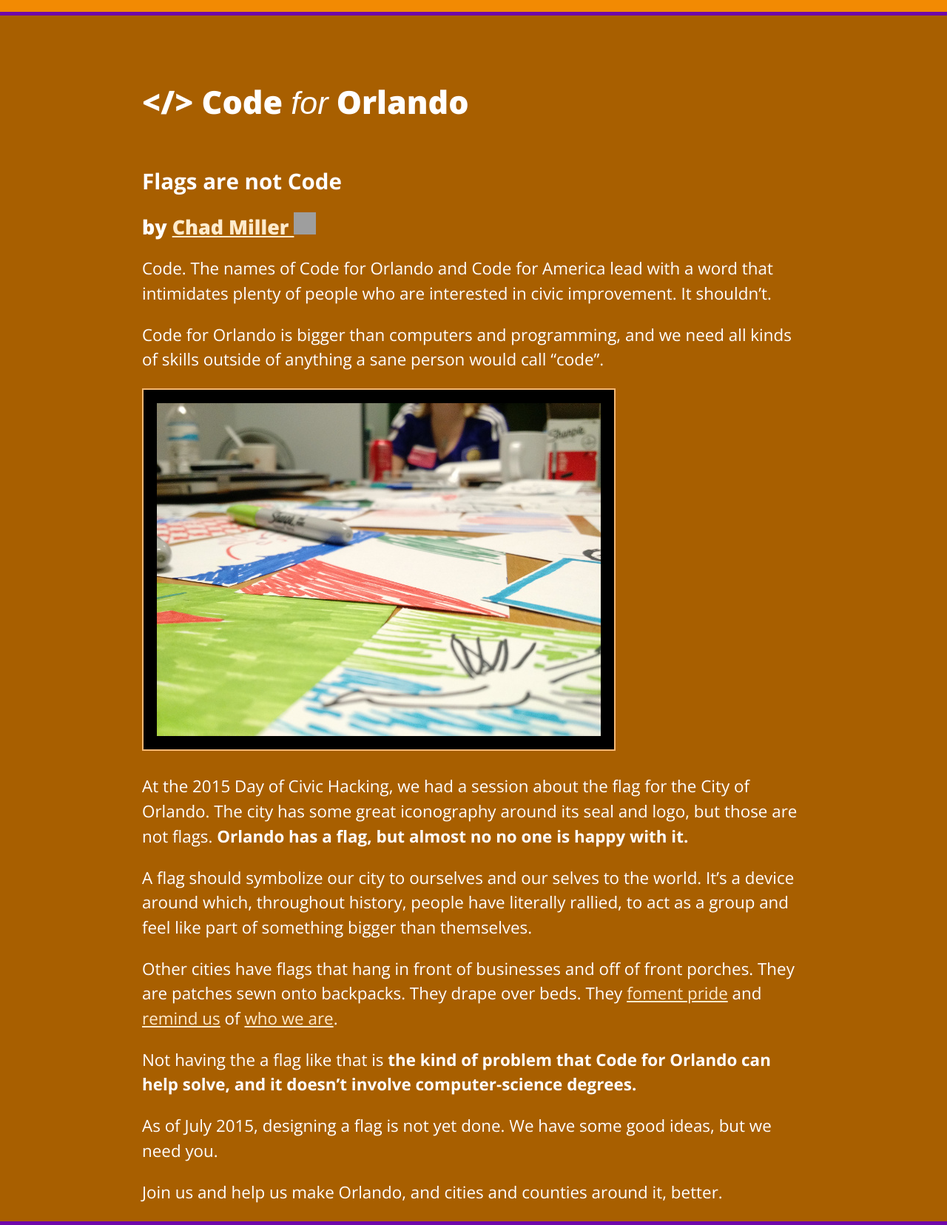
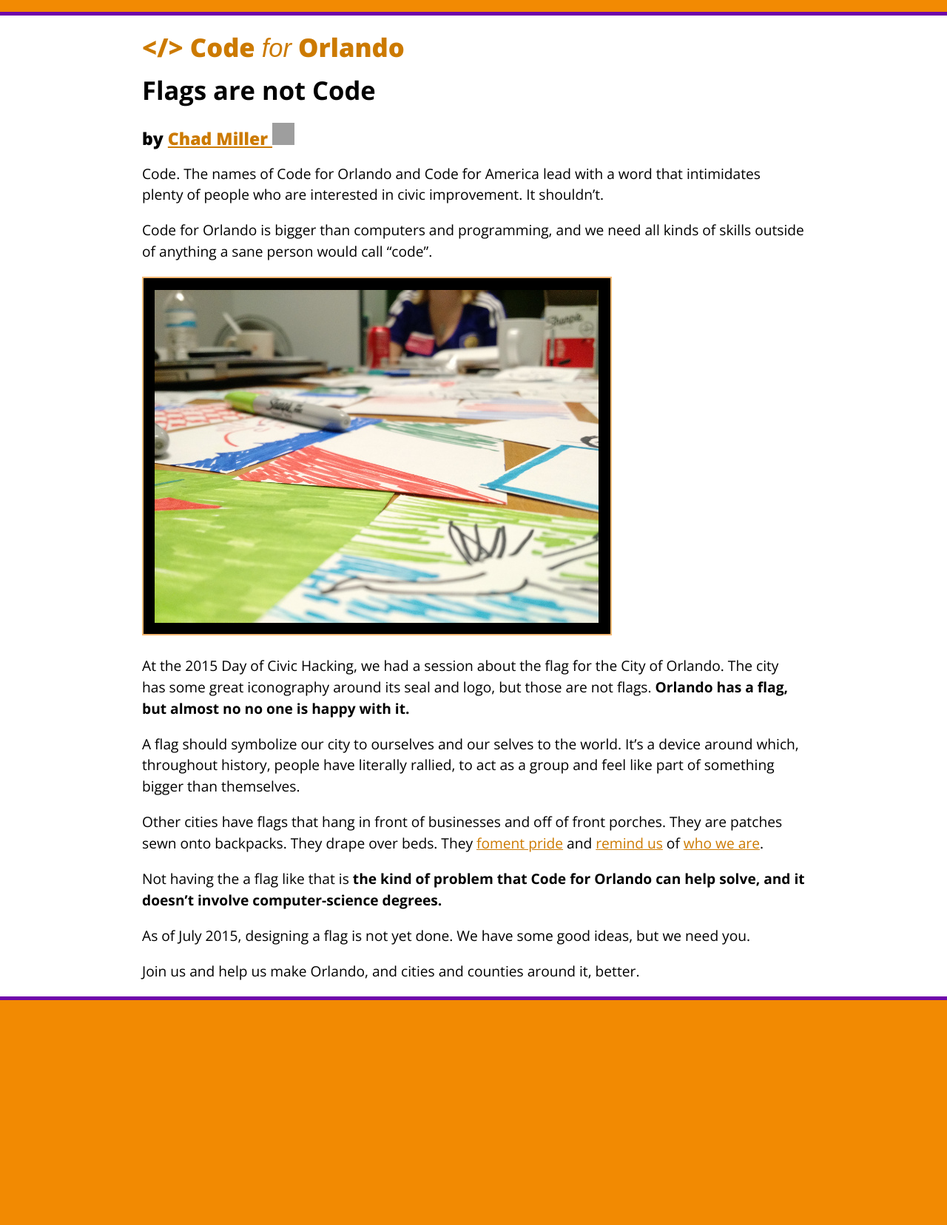
Before and after one commit to cforlando/cforlando.github.io, a Jekyll site: the page built from _posts/2015-07-30-flags.md, in a window 1280 px wide. Shown: the whole page at 74% size. Built offline with Jekyll 4.4.1, drawn with Linux system fonts in a browser that asks for light colours; some web fonts are replaced; after the commit the page ends 1352 px from its top, so only the background shows below that; grey boxes are pictures that could not be loaded.

Commit message:
Remove styles that are not in specific frontpage stylesheet

```diff
--- a/styles/site.css
+++ b/styles/site.css
@@ -2,24 +2,7 @@ html {
 	background-color: hsla(34, 98%, 48%, 1);
 }
 
-html#frontpage {
-	background-image: url(/images/orange-skyline-logoed.png);
-	background-position: center -4vh;
-	background-size: 100vw;
-	background-repeat: no-repeat;
-}
-
-@media (max-width: 1100px) {
-	html#frontpage {
-		background-position: center -2vh;
-	}
-}
-
 @media (max-width: 870px) {
-	html#frontpage {
-		background-position: center -1vh;
-	}
-
 	html {
 		font-size: smaller;
 	}
@@ -34,37 +17,19 @@ html body {
 }
 
 html#blog > body  {
-	color: white;
-	background-color: hsl(34, 100%, 33%);
+	color: black;
+	background-color: white;
 	border-bottom: hsl(278, 91%, 35%) solid 5px;
 	border-top: hsl(278, 91%, 35%) solid 5px;
 }
 
-html#frontpage body {
-	margin: 25vw 0px 0px 0px;
-}
-
 body {
-	font: 1.4em/1.5em "Open Sans", arial, sans-serif;
+	font: 1.2em/1.5em "Open Sans", arial, sans-serif;
 	font-weight: 400;
 }
 
 h1, h2, h3, h4, h5, h6 {
-	line-height: 2.2ex;
 	font-weight: 700;
-	margin-top: 4ex;
-}
-
-h1 {
-	font-size: 1.6em;
-}
-
-h2 {
-	font-size: 1.1em;
-}
-
-h3 {
-	font-size: 1.0em;
 }
 
 html > body > article > header {
@@ -75,15 +40,10 @@ html > body > article > header {
 html#blog > body > article header h1 a, html#blog > body > article header h1 a:visited, html#blog > body > article header h1 a:active, html#blog > body > article header h1 a:link
 {
 	text-decoration: none;
-	color: white;
 }
 
 footer {
 	font-weight: 300;
-}
-
-html#frontpage > body > article > header > hgroup {
-	display: none;
 }
 
 body article {
@@ -100,47 +60,6 @@ body article {
 
 body article img {
 	max-width: 90%;
-}
-
-html#frontpage > body > article {
-	margin-top: 40px;
-}
-
-a[name], h1[id], h2[id] {
-	margin-top: -60px;
-	padding-top: 70px;
-}
-
-article > section {
-	margin-top: 2em;
-	/* border-top: 1px solid silver; */
-}
-
-@media (max-width: 1000px) {
-section#focuslist ul {
-	font-size: smaller;
-}
-section#focuslist ul li p img {
-	display: none;
-}
-}
-@media (min-width: 1000px) {
-
-section#focuslist ul {
- 	display: table;
- 	text-align: center;
- 	font-size: smaller;
-}
-
-section#focuslist ul li {
-	padding: 2ex;
- 	display: table-cell;
- 	width: 2%; /* with display table-cell, a value here triggers a layout pass that makes them equal sized. */
-}
-
-section#focuslist ul li {
-	line-height: 2.6ex;
-}
 }
 
 @keyframes fadeIn { from { opacity: 0; } to { opacity: 1; } }
@@ -223,9 +142,6 @@ span.videoframe {
 }
 
 html#blog img#topheaderlogo, html#plain img#topheaderlogo {
-}
-
-html#blog img#topheaderlogo, html#plain img#topheaderlogo {
 	padding: 0px;
 	border-right: none;
 	border-top: none;
@@ -246,18 +162,6 @@ a:visited {
 
 a:active {
 	color: hsla(36, 100%, 10%, 1);
-}
-
-html#blog a:link {
-	color: hsla(36, 100%, 90%, 1);
-}
-
-html#blog a:visited {
-	color: hsla(36, 100%, 80%, 1);
-}
-
-html#blog a:active {
-	color: hsla(36, 100%, 80%, 1);
 }
 
 html#blog article p img {
```
